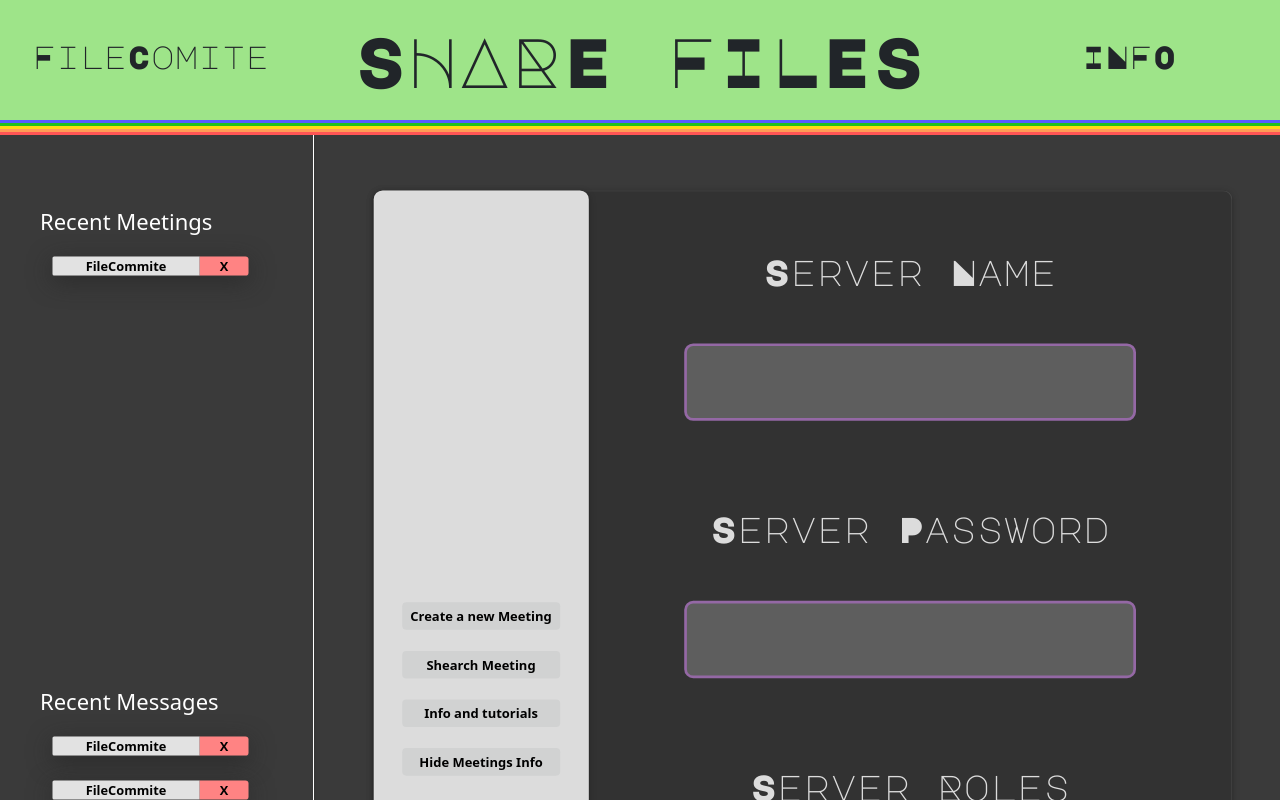
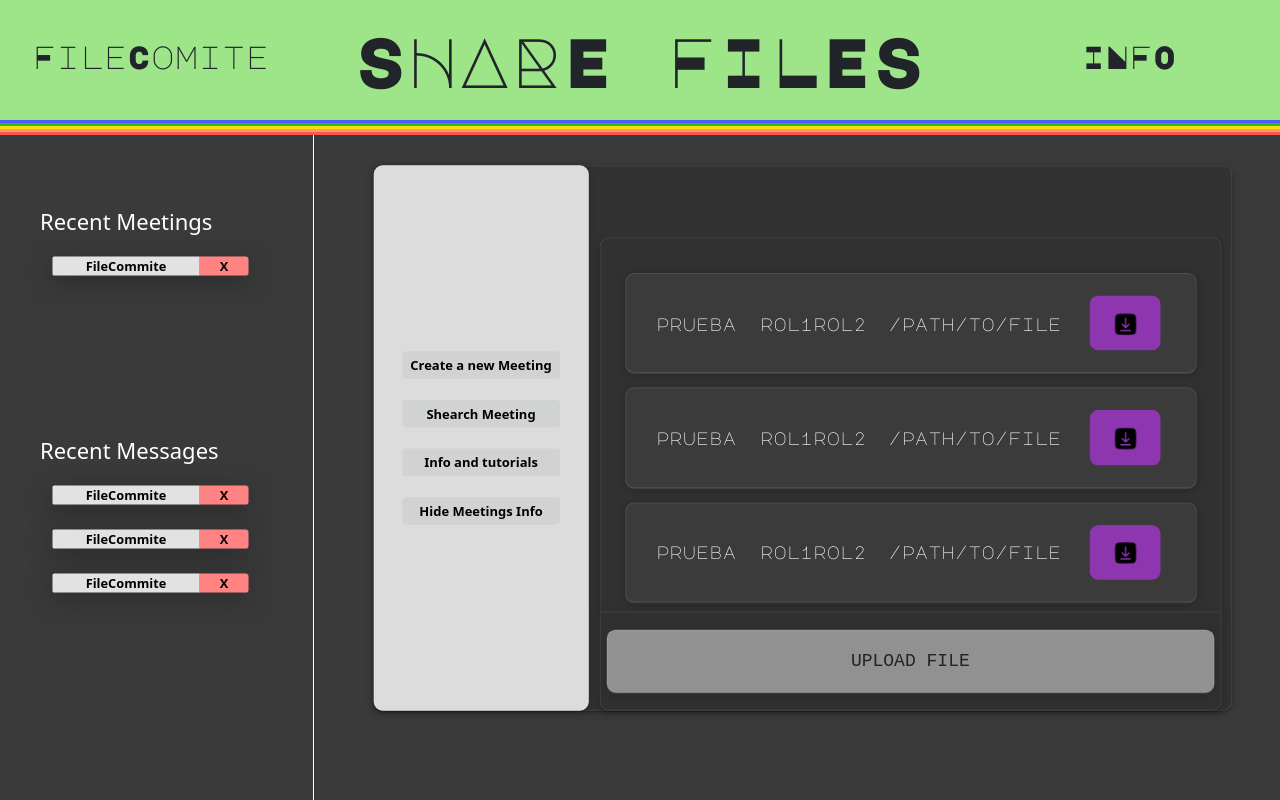
Before and after one commit to Jesuscy/UpgradeFinal2024, a React (Vite) app in the folder Frontend/FileComite/: page / in a window 1280 px wide. Shown: the top 800 px of the page. Built offline with nearby package versions, Linux system fonts and the light colour scheme; a web font is replaced by a local one.

Commit message:
Add Upload Button | End FileRow Desing

```diff
--- a/Frontend/FileComite/src/assets/common/FileRow.jsx
+++ b/Frontend/FileComite/src/assets/common/FileRow.jsx
@@ -1,15 +1,18 @@
 import React from 'react'
 import '../../styles/FileRowStyles.css'
-
+import download from '/img/download-file-icon.png'
 
 export const FileRow = (props) => {
     const file = props.data
     return (
-        <div className='col-md-12 file-container'>
-                <div className="col">{file.filename}</div>
-                <div className="col">{file.meetingId}</div>
-                <div className="col">{file.rol}</div>
-                <div className="col">{file.filepath}</div>
-=        </div>
+        <div className='row file-container'>
+
+                <div className="col file-spec">{file.filename}</div>
+                <div className="col file-spec">{file.rol}</div>
+                <div className="col file-spec">{file.filepath}</div>
+                <div className="col file-spec file-actions">
+                    <button><img src={download}/></button>
+                </div>
+      </div>
     )
 }
--- a/Frontend/FileComite/src/assets/common/FileRows.jsx
+++ b/Frontend/FileComite/src/assets/common/FileRows.jsx
@@ -6,7 +6,7 @@ const fileExample = [{
     filename: "prueba",
     meetingData: {
         meetingId: "12345",
-        rol: ["rol1","rol2"]
+        rol: ["rol1", "rol2"]
     },
     filepath: "/path/to/file"
 },
@@ -14,7 +14,23 @@ const fileExample = [{
     filename: "prueba",
     meetingData: {
         meetingId: "12345",
-        rol: ["rol1","rol2"]
+        rol: ["rol1", "rol2"]
+    },
+    filepath: "/path/to/file"
+},
+{
+    filename: "prueba",
+    meetingData: {
+        meetingId: "12345",
+        rol: ["rol1", "rol2"]
+    },
+    filepath: "/path/to/file"
+},
+{
+    filename: "prueba",
+    meetingData: {
+        meetingId: "12345",
+        rol: ["rol1", "rol2"]
     },
     filepath: "/path/to/file"
 }]
@@ -22,20 +38,29 @@ const fileExample = [{
 
 export const FileRows = () => {
     return (
-    <div>
+        <div className='file'>
             <div className="files-container">
-            {fileExample.map((file) =>(
+                {fileExample.map((file) => (
                     <FileRow data={{
                         filename: file.filename,
                         meetingId: file.meetingData.meetingId,
                         rol: file.meetingData.rol,
                         filepath: file.filepath
                     }
-            }/>
+                    } />
 
                 ))}
+
+
+            </div>
+            <div className="upload-file-container">
+                <div className="row">
+                    <div className="files-new-file">
+                        UPLOAD FILE
                     </div>
 
                 </div>
+            </div>
+        </div>
     )
 }
--- a/Frontend/FileComite/src/assets/components/Home.jsx
+++ b/Frontend/FileComite/src/assets/components/Home.jsx
@@ -12,7 +12,7 @@ export const Home = () => {
     //UseState para controlar si Meeting info se muestra.
     const [showMeetingsInfo, setShowMeetingInfo] = useState(true)
 
-    const toggleMeetingsInfo = () =>{
+    const toggleMeetingsInfo = () => {
         setShowMeetingInfo(!showMeetingsInfo)
     }
 
@@ -97,7 +97,8 @@ export const Home = () => {
 
 
                             </div>
-                            <div className="col-md-9 col-sm-12 col-xs-12">{<NewMeeting/>}
+                            <div className="col-md-9 col-sm-12 col-xs-12">{<FileRows />
+                            }
                             </div>
 
 
@@ -105,7 +106,6 @@ export const Home = () => {
                         </div>
                     </div>
                 </div>
-                <FileRows/>
             </div>
         </>
     )
--- a/Frontend/FileComite/src/styles/FileRowStyles.css
+++ b/Frontend/FileComite/src/styles/FileRowStyles.css
@@ -1,15 +1,57 @@
-  /*INICIO FILEROWS*/
+@import url('https://fonts.googleapis.com/css2?family=Major+Mono+Display&display=swap');
+
+ /*INICIO FILEROWS*/
   .files-container {
     display: flex;
     flex-direction: column;
     padding: 40px;
-    border-radius: 10px;
-    margin: 10vh auto;
-    min-height: 60vh;
-    transform: scale(0.9);
+    border-top-right-radius: 10px;
+    border-top-left-radius: 10px;    margin: 10vh auto;
+    margin-bottom: 0px;
+    max-height: 52vh;
+    background-color: #313131d2;
+    overflow-y: scroll;
+    box-shadow: rgba(0, 0, 0, 0.25) 0px 0.0625em 0.0625em, rgba(0, 0, 0, 0.25) 0px 0.125em 0.5em, rgba(255, 255, 255, 0.1) 0px 0px 0px 1px inset;
+  }
+
+  .upload-file-container{
+    border-bottom-right-radius: 10px;
+    border-bottom-left-radius: 10px;
+    padding: 20px;
+    font-size: 20px;
+    font-family: 'Console', monospace;
+    max-height: 52vh;
     background-color: #313131d2;
     box-shadow: rgba(0, 0, 0, 0.25) 0px 0.0625em 0.0625em, rgba(0, 0, 0, 0.25) 0px 0.125em 0.5em, rgba(255, 255, 255, 0.1) 0px 0px 0px 1px inset;
   }
+  .files-new-file{
+    cursor: pointer;
+    display: flex;
+    justify-content: center;
+    padding: 20px;
+    text-align: center;
+    font-size: 20px;
+    min-width: 60%;
+    border-radius: 10px;
+    background-color: #a7a7a7d2;
+    box-shadow: rgba(150, 150, 150, 0.25) 0px 0.0625em 0.0625em, rgba(0, 0, 0, 0.25) 0px 0.125em 0.5em, rgba(255, 255, 255, 0.1) 0px 0px 0px 1px inset;
+    transition: 0.3s;
+  }
+  .files-new-file:hover{
+    cursor: pointer;
+    display: flex;
+    justify-content: center;
+    padding: 20px;
+    text-align: center;
+    font-size: 20px;
+    min-width: 60%;
+    border-radius: 10px;
+    background-color: #858484d2;
+    box-shadow: rgba(150, 150, 150, 0.25) 0px 0.0625em 0.0625em, rgba(0, 0, 0, 0.25) 0px 0.125em 0.5em, rgba(255, 255, 255, 0.1) 0px 0px 0px 1px inset;
+  }
+
+
+
   /*FIN FILEROWS*/
 
   /*INICIO FILEROW*/
@@ -18,11 +60,25 @@
     padding: 20px;
     min-width: 60%;
     border-radius: 10px;
-    margin: 10vh auto;
+    margin: 2vh auto;
     align-items: center;
     align-content: center;
     background-color: #3f3e3ed2;
     color: rgb(241, 241, 241);
     box-shadow: rgba(150, 150, 150, 0.25) 0px 0.0625em 0.0625em, rgba(0, 0, 0, 0.25) 0px 0.125em 0.5em, rgba(255, 255, 255, 0.1) 0px 0px 0px 1px inset;
   }
+
+  .file-spec{
+    display: flex;
+    justify-content: center;
+    font-size: 20px;
+    font-family: 'Major Mono Display', monospace;
+  }
+
+  .file-actions button{
+    margin: 5px;
+    font-size: 22px;
+    border-radius: 10px;
+    background-color: rgb(141, 54, 175);
+  }
   /*FIN FILEROW*/
```
Also changed, not shown: Frontend/FileComite/public/img/download-file-icon.png (added). Lines whose indentation alone changed are shown as unchanged.
